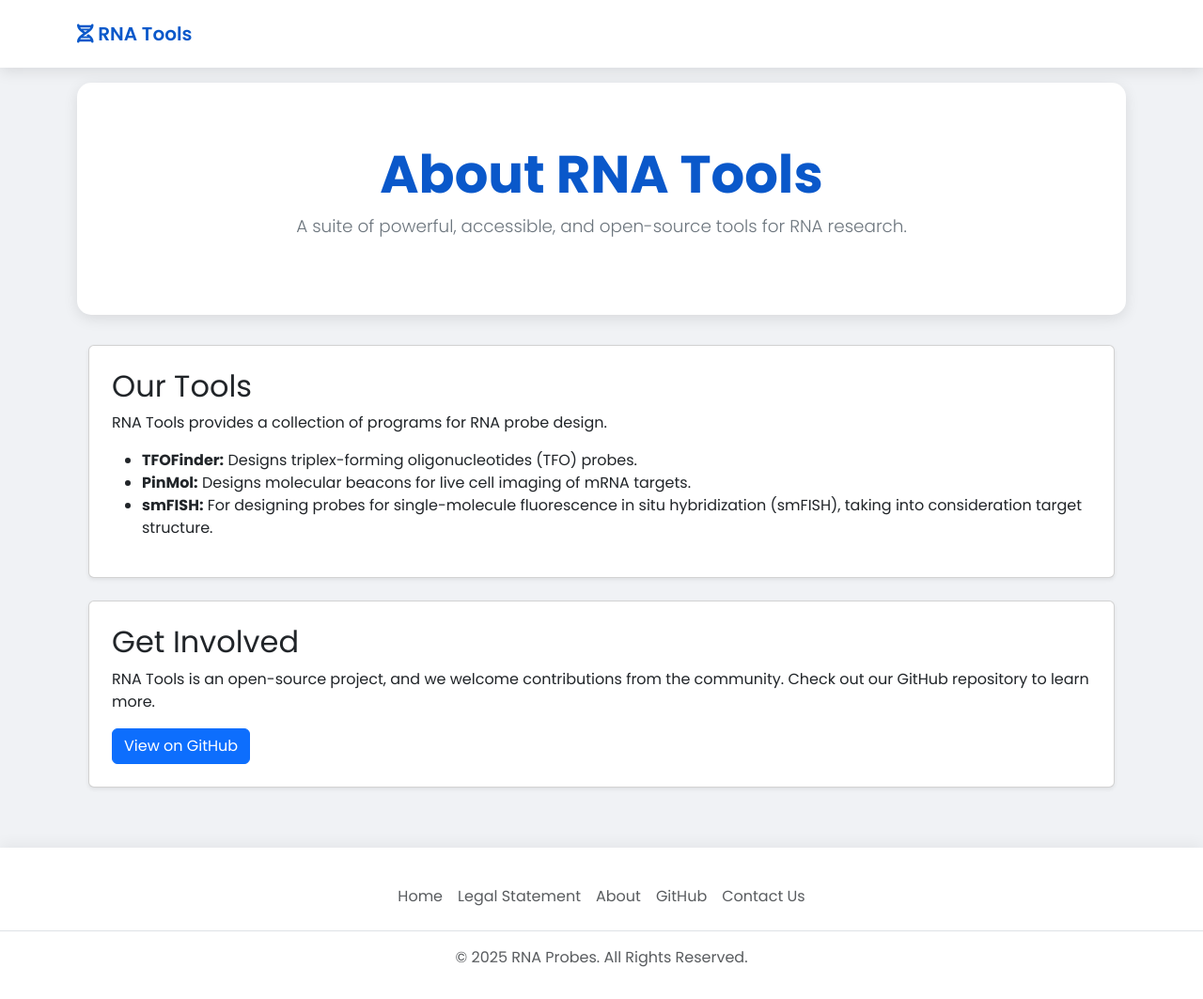
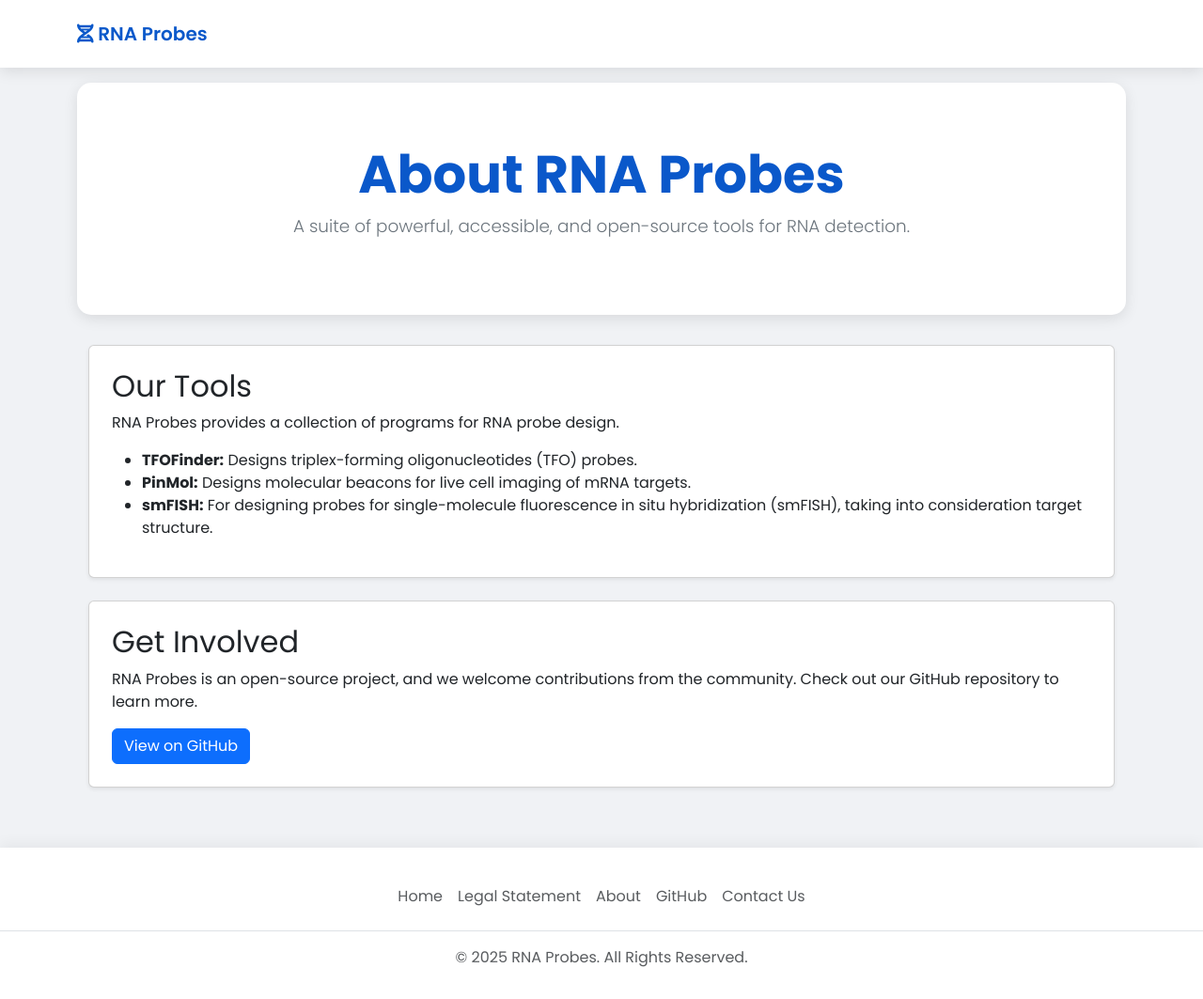
Before and after one commit to Catrina-Lab/RNAProbes, a Flask app: page /about in a window 1280 px wide. Shown: the whole page at 94% size. Run offline with Flask 3, Linux system fonts and the light colour scheme.

Commit message:
Improved README and added LICENSE. Change all incorrect names to RNA Probes. Changed deploy strategy to bluegreen for increased uptime

```diff
--- a/Program.py
+++ b/Program.py
@@ -7,7 +7,7 @@ from uuid import UUID
 
 from flask import Response, jsonify, render_template
 
-from src.rnaprobes.RNASuiteUtil import ProgramObject
+from src.rnaprobes.RNAProbesUtil import ProgramObject
 from src.rnaprobes.util import safe_remove_tree
 from src.rnaprobes.util import ValidationError
 import traceback
--- a/fly.toml
+++ b/fly.toml
@@ -20,3 +20,6 @@ primary_region = 'ewr'
   memory = '512mb'
   cpu_kind = 'shared'
   cpus = 2
+
+[deploy]
+  strategy = "bluegreen"
--- a/pyproject.toml
+++ b/pyproject.toml
@@ -3,7 +3,7 @@ name = "RNAProbes"
 version = "0.0.1"
 description = "Webserver for modeling RNA Probes"
 authors = ["Irina Catrina", "Avi Kohn"]
-license = "GPL-3.0-or-later"
+license = "GPL-2.0-only"
 readme = "README.md"
 package-mode = false
 
--- a/templates/about.html
+++ b/templates/about.html
@@ -4,8 +4,8 @@
 
 {% block content %}
 <div class="hero-section">
-    <h1 class="display-4">About RNA Tools</h1>
-    <p class="lead">A suite of powerful, accessible, and open-source tools for RNA research.</p>
+    <h1 class="display-4">About RNA Probes</h1>
+    <p class="lead">A suite of powerful, accessible, and open-source tools for RNA detection.</p>
 </div>
 
 <div class="container">
@@ -14,7 +14,7 @@
             <div class="card shadow-sm mb-4">
                 <div class="card-body p-4">
                     <h2 class="card-title">Our Tools</h2>
-                    <p class="card-text">RNA Tools provides a collection of programs for RNA probe design.</p>
+                    <p class="card-text">RNA Probes provides a collection of programs for RNA probe design.</p>
                     <ul>
                         <li><strong>TFOFinder:</strong> Designs triplex-forming oligonucleotides (TFO) probes.</li>
                         <li><strong>PinMol:</strong> Designs molecular beacons for live cell imaging of mRNA targets.</li>
@@ -25,7 +25,7 @@
             <div class="card shadow-sm">
                 <div class="card-body p-4">
                     <h2 class="card-title">Get Involved</h2>
-                    <p class="card-text">RNA Tools is an open-source project, and we welcome contributions from the community. Check out our GitHub repository to learn more.</p>
+                    <p class="card-text">RNA Probes is an open-source project, and we welcome contributions from the community. Check out our GitHub repository to learn more.</p>
                     <a href="https://github.com/Catrina-Lab/RNAProbes" class="btn btn-primary">View on GitHub</a>
                 </div>
             </div>
--- a/templates/base.html
+++ b/templates/base.html
@@ -4,7 +4,7 @@
 <head>
   <meta charset="utf-8">
   <meta name="viewport" content="width=device-width, initial-scale=1">
-  <title>RNA Tools{% block titleAddition %}{% endblock %}</title>
+  <title>RNA Probes{% block titleAddition %}{% endblock %}</title>
   <link href="https://cdn.jsdelivr.net/npm/bootstrap@5.3.0/dist/css/bootstrap.min.css" rel="stylesheet">
   <link rel="stylesheet" href="{{ url_for('static', filename='style.css') }}">
   <link rel="stylesheet" href="https://cdnjs.cloudflare.com/ajax/libs/font-awesome/6.4.0/css/all.min.css">
@@ -16,7 +16,7 @@
     <div class="container">
       <a class="navbar-brand" href="/">
         <i class="fas fa-dna"></i>
-        RNA Tools
+        RNA Probes
       </a>
     </div>
   </nav>
--- a/templates/index.html
+++ b/templates/index.html
@@ -2,7 +2,7 @@
 
 {% block content %}
   <div class="hero-section">
-    <h1 class="display-4">RNA Tools</h1>
+    <h1 class="display-4">RNA Probes</h1>
     <p class="lead">A collection of powerful tools for RNA Probe analysis and design.</p>
   </div>
 
--- a/templates/request.html
+++ b/templates/request.html
@@ -393,6 +393,10 @@
     });
     query.startResponse(response);
   }
+
+  window.onbeforeunload = function() {
+    return true;
+  };
 </script>
 {% endblock %}
 
```
Also changed, not shown: LICENSE.txt (added), README.md.
